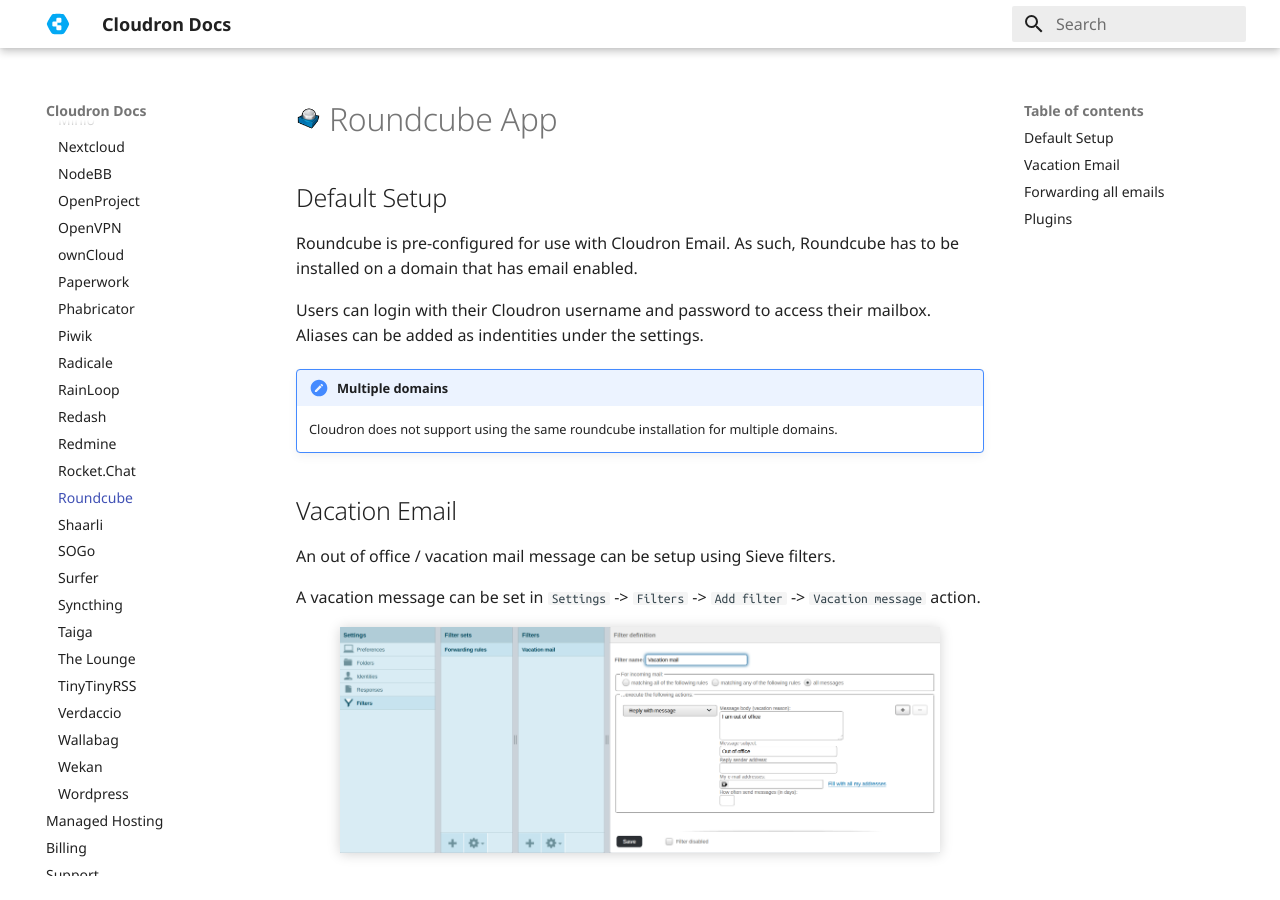
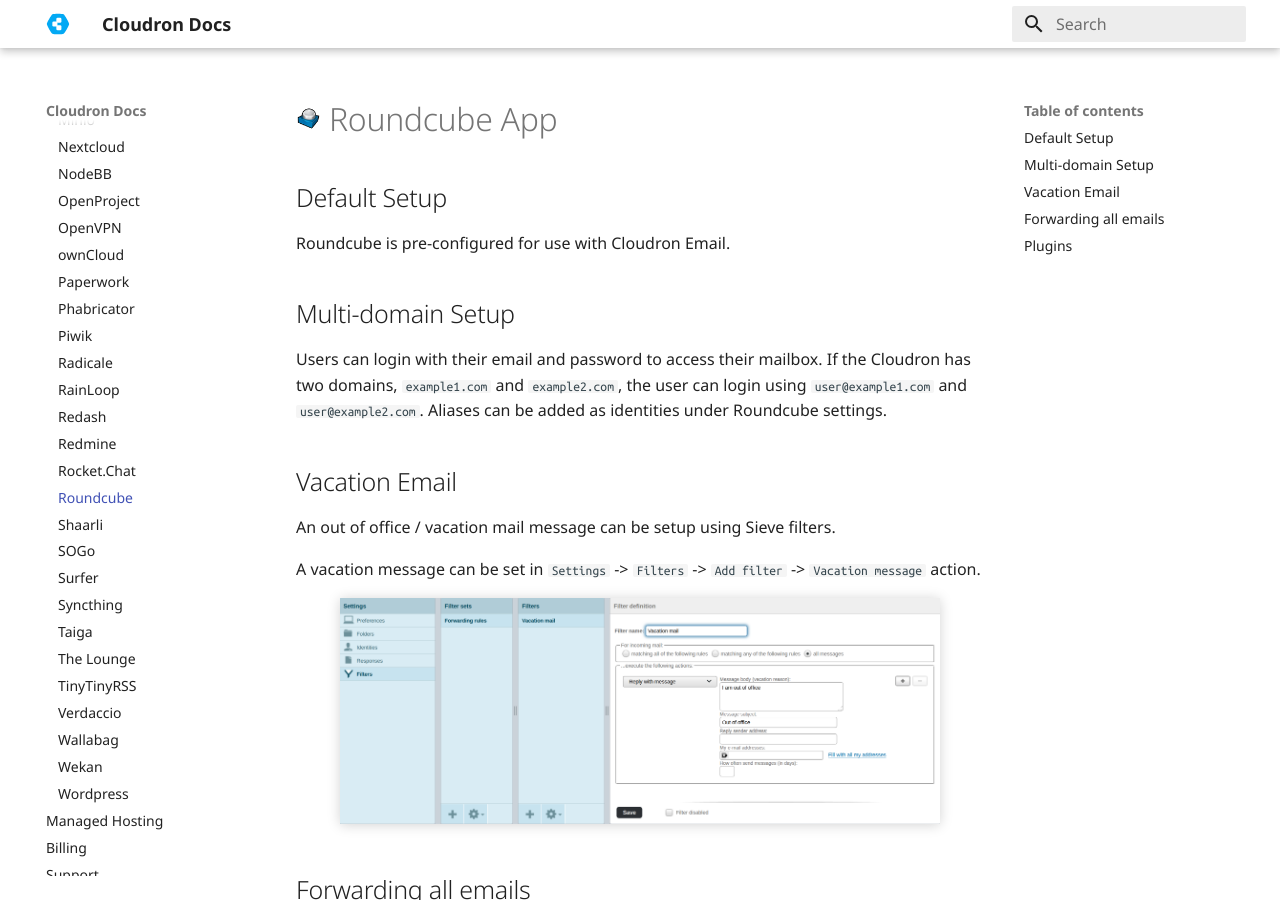
Before and after one commit to M-arcus/cloudron-docs, an MkDocs documentation site: the page built from docs/documentation/apps/roundcube.md, in a window 1280 px wide and 900 px high. Built offline with MkDocs 1.6.1 and Material for MkDocs 9.7.7, drawn with Linux system fonts in a browser that asks for light colours; old or Windows-style settings are respelled for this version of MkDocs.

Commit message:
Add note on roundcube multi-domain setup

```diff
--- a/docs/documentation/apps/roundcube.md
+++ b/docs/documentation/apps/roundcube.md
@@ -2,15 +2,14 @@
 
 ## Default Setup
 
-Roundcube is pre-configured for use with Cloudron Email. As such, Roundcube
-has to be installed on a domain that has email enabled.
+Roundcube is pre-configured for use with Cloudron Email.
 
-Users can login with their Cloudron username and password to access their
-mailbox. Aliases can be added as indentities under the settings.
+## Multi-domain Setup
 
-!!! note "Multiple domains"
-    Cloudron does not support using the same roundcube installation for multiple
-    domains.
+Users can login with their email and password to access their mailbox. If the
+Cloudron has two domains, `example1.com` and `example2.com`, the user can login
+using `user@example1.com` and `user@example2.com`. Aliases can be added as identities
+under Roundcube settings.
 
 ## Vacation Email
 
```
